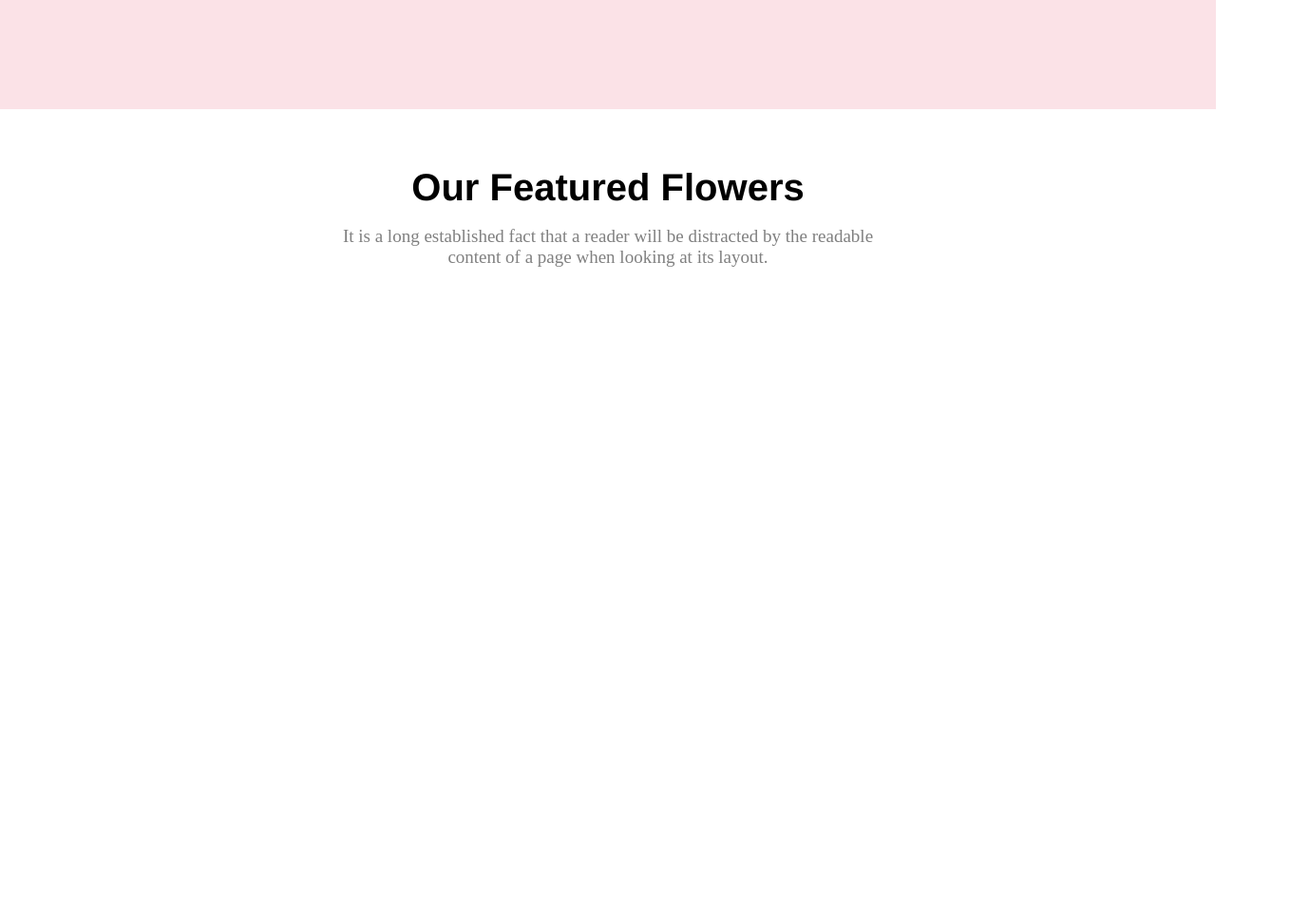
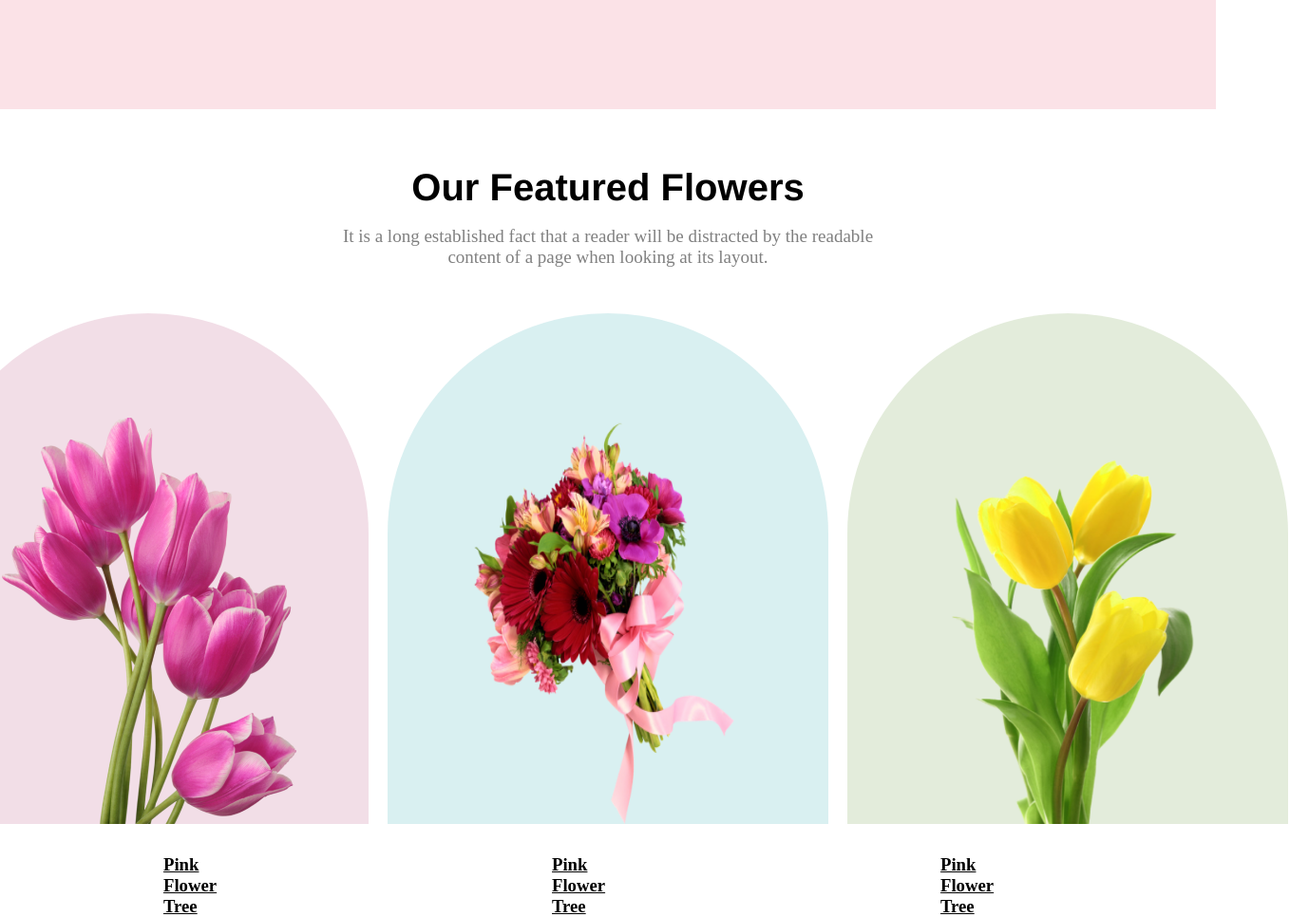
Before and after one commit to Mdshakhawatsa/first-assignment, a plain HTML site: page index.html in a window 1280 px wide. Shown: the part 685-1651 px from the top of the page at 95% size, 1358 px wide, since content can reach past the window. Before the commit the page ends 985 px from the top, so only its background shows below. Drawn offline with Linux system fonts and the light colour scheme.

Commit message:
secind section

```diff
--- a/index.html
+++ b/index.html
@@ -1,17 +1,21 @@
 <!DOCTYPE html>
 <html lang="en">
+
 <head>
     <meta charset="UTF-8">
     <meta name="viewport" content="width=device-width, initial-scale=1.0">
     <title>my first assignment</title>
     <link rel="stylesheet" href="styles/style.css">
 </head>
+
 <body>
     <header>
         <div class="main-section">
             <div class="laft-section">
                 <h1 class="sec-title">Let's make<br> beautiful flowers <br> a part of your life.</h1>
-            <p class="sec-discription">It is a long established fact that a reader will be distracted by the readable <br>content of a page when looking at its layout.The point of using Lorem Ipsum is <br>that it has a more-or-less normal distribution of letters.</p>
+                <p class="sec-discription">It is a long established fact that a reader will be distracted by the
+                    readable <br>content of a page when looking at its layout.The point of using Lorem Ipsum is <br>that
+                    it has a more-or-less normal distribution of letters.</p>
                 <button class="btn-primary">Shop Now</button>
             </div>
             <div class="right-section">
@@ -23,10 +27,44 @@
             <section>
                 <div class="second-section">
                     <h1 class="second-title"> Our Featured Flowers</h1>
-                <p class="sec-discription">It is a long established fact that a reader will be distracted by the readable <br>
+                    <p class="sec-discription">It is a long established fact that a reader will be distracted by the
+                        readable <br>
                         content of a page when looking at its layout.</p>
                 </div>
+                <!-- box -->
+                <!-- <div class="box-container">
 
+                  <img class="box-img" src="Flower Asset/pngwing 7.png" alt="">
+
+                <img class="box-img"  src="Flower Asset/pngwing 5.png" alt="">
+
+                <img class="box-img" src="Flower Asset/pngwing 6.png" alt="">
+           </div> -->
+                <div class="container">
+
+                    <div class="box">
+                        <div class="box-one">
+                            <img class="img-1" src="Flower Asset/pngwing 6.png" alt="">
+                        </div>
+
+                        <div class="box-two">
+                            <img class="img-1" src="Flower Asset/pngwing 5.png" alt="">
+                        </div>
+
+                        <div class="box-three">
+                            <img class="img-1" src="Flower Asset/pngwing 7.png" alt="">
+                        </div>
+
+
+
+                    </div>
+                    <div class="box-text">
+                        <h1 class="box-title"> <u>Pink Flower Tree</u> </h1>
+                        <h1 class="box-title"><u>Pink Flower Tree</u></h1>
+                        <h1 class="box-title"><u>Pink Flower Tree</u></h1>
+                    </div>
+
+                    </div>
 
             </section>
             <!-- box -->
@@ -41,4 +79,5 @@
     <main></main>
     <footer></footer>
 </body>
+
 </html>
--- a/styles/style.css
+++ b/styles/style.css
@@ -1,9 +1,10 @@
-*{
+* {
     padding: 0px;
     margin: 0px;
 }
+
 /* primary-section */
-.btn-primary{
+.btn-primary {
     border-radius: 8px;
     background: #E55473;
     border: 0;
@@ -14,53 +15,128 @@
     display: inline-flex;
     align-items: flex-start;
 }
-.btn-primary:hover{
+
+.btn-primary:hover {
     background: gray;
 
 }
 
-.main-section{
+.main-section {
     background: rgba(229, 84, 115, 0.17);
     justify-content: center;
     align-items: center;
     height: 100vh;
 }
-.sec-title{
+
+.sec-title {
     font-size: 70px;
     font-weight: 800;
 
 }
-.sec-discription{
+
+.sec-discription {
     font-size: 19px;
     font-weight: 400;
     color: gray;
     padding-top: 18px;
     padding-bottom: 18px;
 }
-.main-section{
-display: flex;
-align-items: center;
-justify-content: center;
+
+.main-section {
+    display: flex;
+    align-items: center;
+    justify-content: center;
 }
-.sec-img{
+
+.sec-img {
     width: 400px;
 
 }
-.laft-section{
+
+.laft-section {
     padding-right: 90px;
 }
-.right-section{
+
+.right-section {
     padding-top: 50px;
     padding-left: 90px;
 
 }
+
 /* second-section  */
-.second-section{
-text-align: center;
-margin-top: 60px;
+.second-section {
+    text-align: center;
+    margin-top: 60px;
 }
-.second-title{
+
+.second-title {
     font-size: 40px;
     font-family: 'Franklin Gothic Medium', 'Arial Narrow', Arial, sans-serif;
 
 }
+
+/* box */
+.container {
+    width:  100%;
+
+    /* justify-content: center;
+    gap: 20px; */
+    margin-top: 30px;
+}
+.box{
+    display: flex;
+    gap: 20px;
+   justify-content: center;
+}
+
+
+.box-one {
+
+    width: 464px;
+    height: 538px;
+    border-radius: 300px 300px 0px 0px;
+    background: rgba(167, 33, 98, 0.15);
+
+}
+
+.box-two {
+
+    width: 464px;
+    height: 538px;
+    border-radius: 300px 300px 0px 0px;
+    background: rgba(5, 151, 160, 0.15);
+
+
+}
+
+.box-three {
+
+    width: 464px;
+    height: 538px;
+    border-radius: 300px 300px 0px 0px;
+    background: rgba(71, 125, 17, 0.15);
+
+}
+
+.img-1 {
+    width: 310px;
+    height: 428px;
+
+    margin-top: 110px;
+    margin-left: 78px;
+    margin-right: 78px;
+}
+.box-title{
+    margin-top: 32px;
+   margin-right: 40px;
+
+
+}
+.box-text{
+    display: flex;
+    margin-right: 190px;
+    margin-left: 172px;
+    gap: 309px;
+
+
+}
```
Lines whose indentation alone changed are shown as unchanged.
